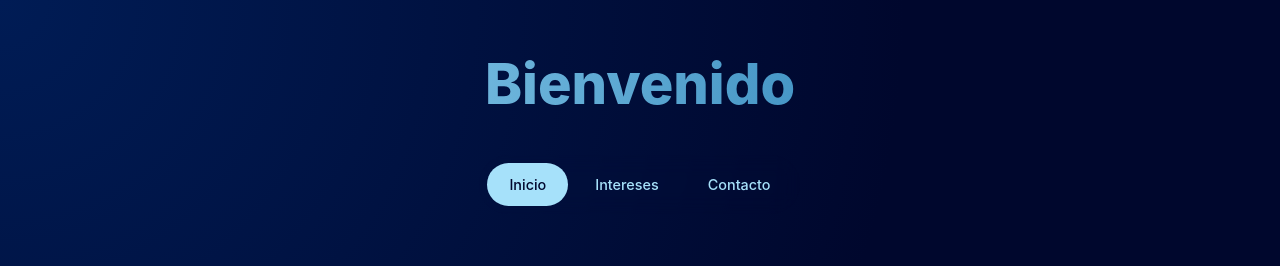
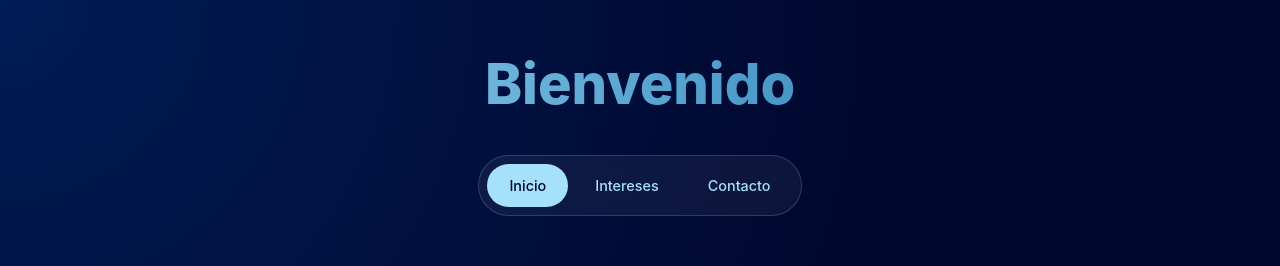
Before and after one commit to mving/DDW_C2, a website: page index.html in a window 1280 px wide. Shown: the top 266 px of the page. Drawn offline with Linux system fonts and the light colour scheme.

Commit message:
Update styles.css

```diff
--- a/css/styles.css
+++ b/css/styles.css
@@ -18,8 +18,8 @@ body {
   font-family: Inter, -apple-system, BlinkMacSystemFont, "Segoe UI", Roboto, sans-serif;
   background-color: var(--prussian-blue);
   background-image:
-    radial-gradient(at 0% 0%, var(--deep-navy) 0px, transparent 50%),
-    radial-gradient(at 100% 100%, var(--imperial-blue) 0px, transparent 50%);
+    radial-gradient(at 0 0, var(--deep-navy) 0, transparent 50%),
+    radial-gradient(at 100% 100%, var(--imperial-blue) 0, transparent 50%);
   color: var(--frosted-blue);
   min-height: 100vh;
   display: flex;
@@ -38,7 +38,6 @@ body {
   font-weight: 800;
   background: linear-gradient(to right, var(--frosted-blue), var(--cornflower-ocean));
   background-clip: text;
-  -webkit-background-clip: text;
   -webkit-text-fill-color: transparent;
   margin-bottom: 25px;
 }
@@ -46,11 +45,11 @@ body {
 /* Navegación tipo Pastilla */
 .main-nav {
   display: inline-flex;
-  background: rgb(255 255 255 5%);
+  background: rgb(255 255 255 / 5%);
   backdrop-filter: blur(10px);
   padding: 8px;
   border-radius: 50px;
-  border: 1px solid rgb(166 225 250 20%);
+  border: 1px solid rgb(166 225 250 / 20%);
   gap: 5px;
 }
 
@@ -82,7 +81,6 @@ body {
 .card {
   background: rgb(10 36 114 / 20%);
   backdrop-filter: blur(12px);
-  -webkit-backdrop-filter: blur(12px);
   border: 1px solid rgb(166 225 250 / 10%);
   border-radius: 24px;
   padding: clamp(30px, 5vw, 60px);
@@ -166,7 +164,7 @@ body {
 }
 
 /* Responsive */
-@media (max-width: 768px) {
+@media (width <= 768px) {
   .site-header { padding: 20px 10px; }
   .links { flex-direction: column; }
   .btn { text-align: center; }
```
